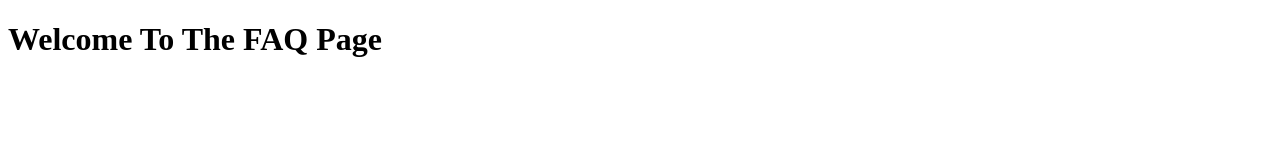
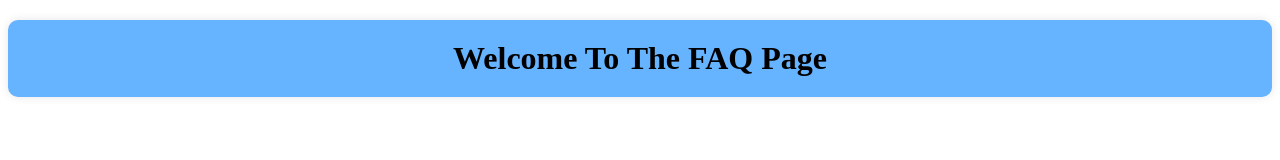
Before and after one commit to pranayrdandekar7/new-project-igcp, a plain HTML site: page pages/faq.html in a window 1280 px wide. Drawn offline with Linux system fonts and the light colour scheme.

Commit message:
css added

```diff
--- a/pages/faq.html
+++ b/pages/faq.html
@@ -8,7 +8,7 @@
 </head>
 <body>
 
-    <h1>Welcome To The FAQ Page </h1>
+    <h1 class="header">Welcome To The FAQ Page </h1>
 
 </body>
 </html>
```
